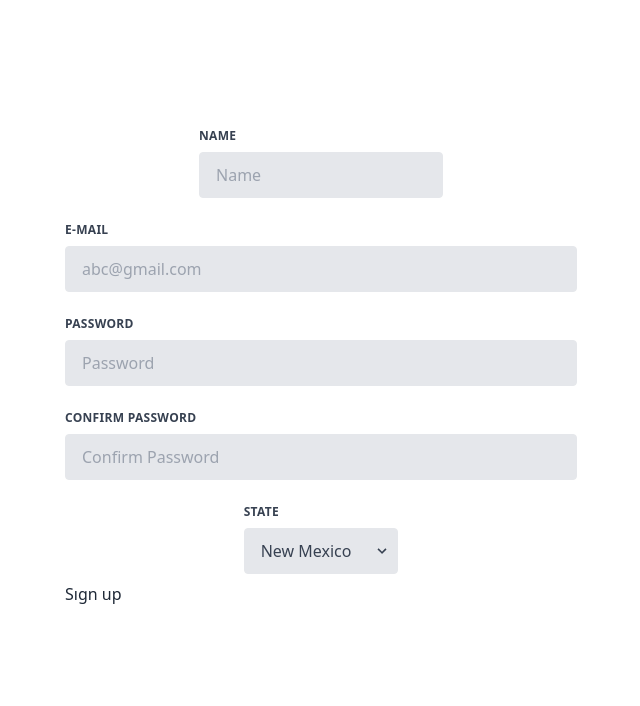
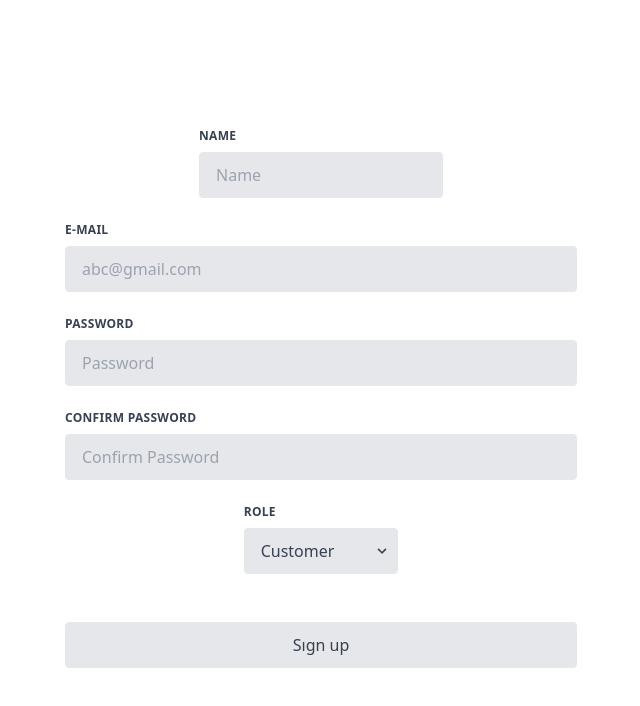
Before and after one commit to KrieqqeR/e-commercesite, a React (Create React App) app: page /formpage in a window 1280 px wide. Shown: the top 706 px of the page, without its empty margins (319-959 px from the left). Built offline with nearby package versions, Linux system fonts and the light colour scheme.

Commit message:
Store customer kısmı kaldı.

```diff
--- a/src/components/FormPage.js
+++ b/src/components/FormPage.js
@@ -128,16 +128,15 @@
 
 
                 <div className="flex flex-wrap -mx-3 mb-2">
-
                     <div className="w-full md:w-1/3 px-3 mb-6 md:mb-0 mx-auto">
-                        <label className="block uppercase tracking-wide text-gray-700 text-xs font-bold mb-2" htmlFor="grid-state">
-                            State
+                        <label className="block uppercase tracking-wide text-gray-700 text-xs font-bold mb-2" htmlFor="role">
+                            Role
                         </label>
                         <div className="relative">
-                            <select className="block appearance-none w-full bg-gray-200 border border-gray-200 text-gray-700 py-3 px-4 pr-8 rounded leading-tight focus:outline-none focus:bg-white focus:border-gray-500" id="grid-state">
-                                <option>New Mexico</option>
-                                <option>Missouri</option>
-                                <option>Texas</option>
+                            <select className="block appearance-none w-full bg-gray-200 border border-gray-200 text-gray-700 py-3 px-4 pr-8 rounded leading-tight focus:outline-none focus:bg-white focus:border-gray-500" id="role">
+                                <option>Customer</option>
+                                <option>Store</option>
+
                             </select>
                             <div className="pointer-events-none absolute inset-y-0 right-0 flex items-center px-2 text-gray-700">
                                 <svg className="fill-current h-4 w-4" xmlns="http://www.w3.org/2000/svg" viewBox="0 0 20 20"><path d="M9.293 12.95l.707.707L15.657 8l-1.414-1.414L10 10.828 5.757 6.586 4.343 8z" /></svg>
@@ -145,7 +144,7 @@
                         </div>
                     </div>
                 </div>
-                <button>Sıgn up</button>
+                <button className=" mt-12 appearance-none block w-full bg-gray-200 text-gray-700 border rounded py-3 leading-tight focus:outline-none focus:bg-white focus:border-gray-500 ">Sıgn up</button>
             </form>
         </div>
     );
```
